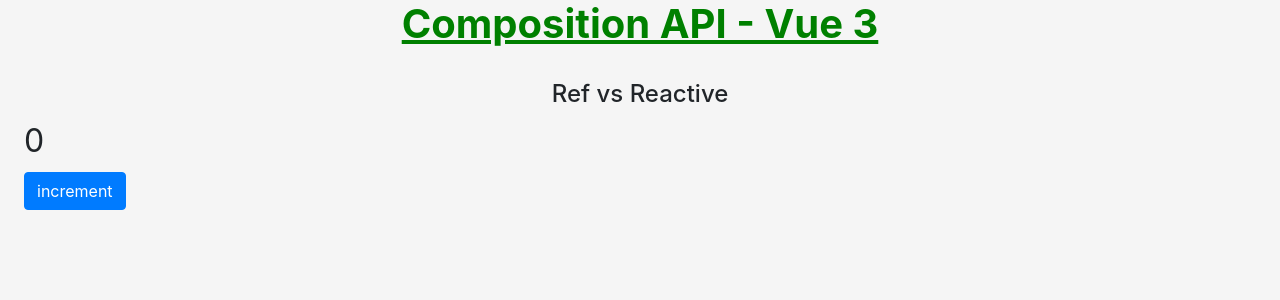
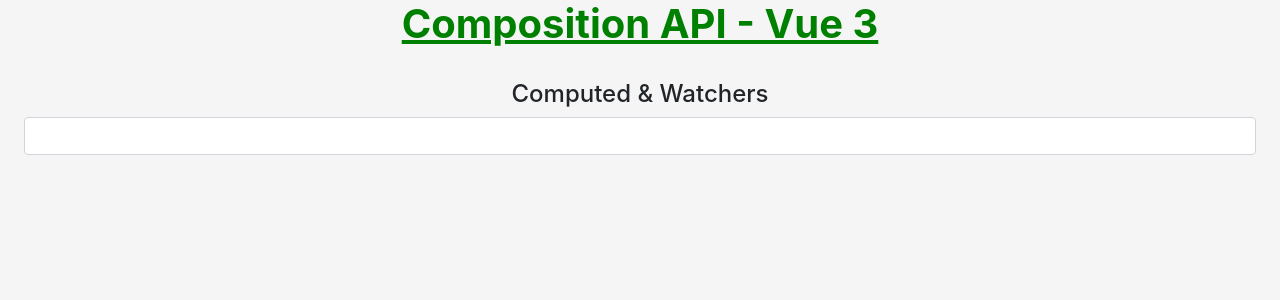
Before and after one commit to christiancazu/vue-3-intro, a Vue app: page / in a window 1280 px wide. Shown: the top 300 px of the page. Built offline with nearby package versions, Linux system fonts and the light colour scheme.

Commit message:
computed & watchers

```diff
--- a/package.json
+++ b/package.json
@@ -8,6 +8,7 @@
     "lint": "vue-cli-service lint"
   },
   "dependencies": {
+    "axios": "^0.20.0",
     "bootstrap": "^4.5.3",
     "core-js": "^3.6.5",
     "vue": "^3.0.0",
--- a/src/views/Home.vue
+++ b/src/views/Home.vue
@@ -1,15 +1,9 @@
 <template>
 <section class="p-4">
-  <h4 class="h4 text-center">Ref vs Reactive</h4>
+  <h4 class="h4 text-center">Computed & Watchers</h4>
 
-  <div>{{ value }}</div>
+  <input class="form-control">
 
-  <button
-    class="btn btn-primary"
-    @click="increment"
-  >
-    increment
-  </button>
 </section>
 </template>
 
@@ -17,26 +11,17 @@
 export default {
   name: 'Home',
 
-  data () {
+  setup () {
+
     return {
-      value: 0
-    }
-  },
-
-  setup () {
-  },
-
-  methods: {
-    increment () {
-      this.value++
     }
   }
 }
 
 /**
- * ref (unwrap)
- * reactive (destructuring)
- * toRefs
- * toRef
+ * computed (get, set)
+ * watch (array)
+ * watchEffect (async API: 'https://rickandmortyapi.com/api/character/id')
+ * readonly
  */
 </script>
```
Also changed, not shown: 1 other file (tests, documents, lock files or other folders).
